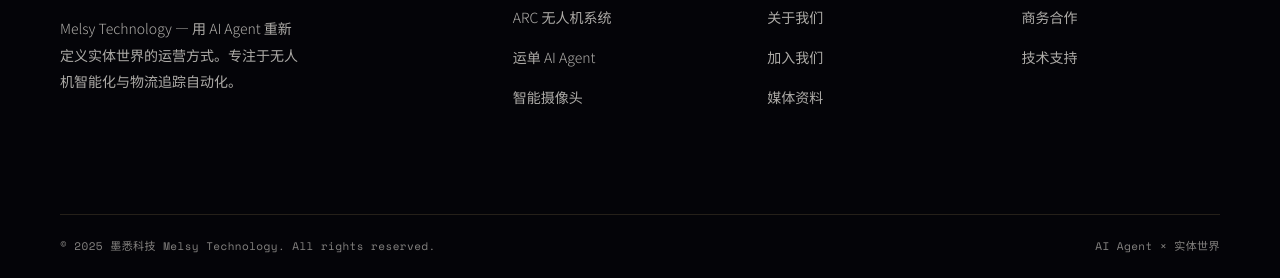
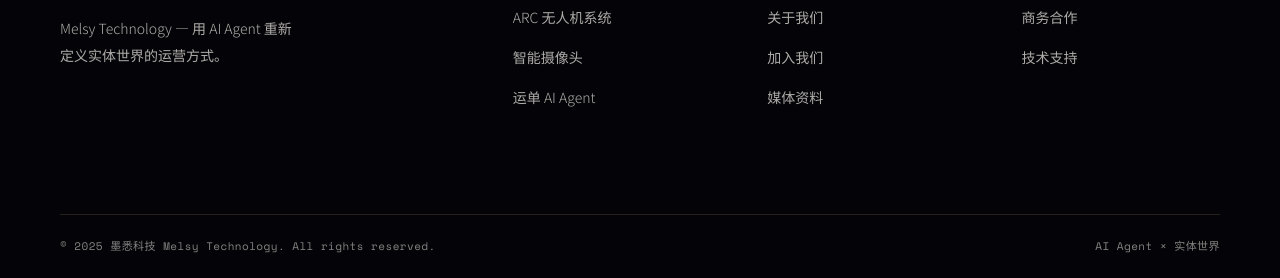
Before and after one commit to a5507203/melsy, a plain HTML site: page index.html in a window 1280 px wide. Shown: the part 5115-5393 px from the top of the page. Drawn offline with nearby package versions, Linux system fonts and the light colour scheme.

Commit message:
Update index.html

```diff
--- a/index.html
+++ b/index.html
@@ -692,14 +692,15 @@ footer{background:rgba(0,0,0,.5);border-top:1px solid var(--lg);padding:64px 60p
 <footer>
   <div class="fa">
     <a href="#" class="logo">墨<em>悉</em>科技</a>
-    <p>Melsy Technology — 用 AI Agent 重新定义实体世界的运营方式。专注于无人机智能化与物流追踪自动化。</p>
+    <p>Melsy Technology — 用 AI Agent 重新定义实体世界的运营方式。</p>
   </div>
   <div class="fc">
     <h5>产品</h5>
     <ul>
       <li><a href="#arc">ARC 无人机系统</a></li>
+      <li><a href="#arc">智能摄像头</a></li>
       <li><a href="#log">运单 AI Agent</a></li>
-      <li><a href="#arc">智能摄像头</a></li>
+
     </ul>
   </div>
   <div class="fc">
```
